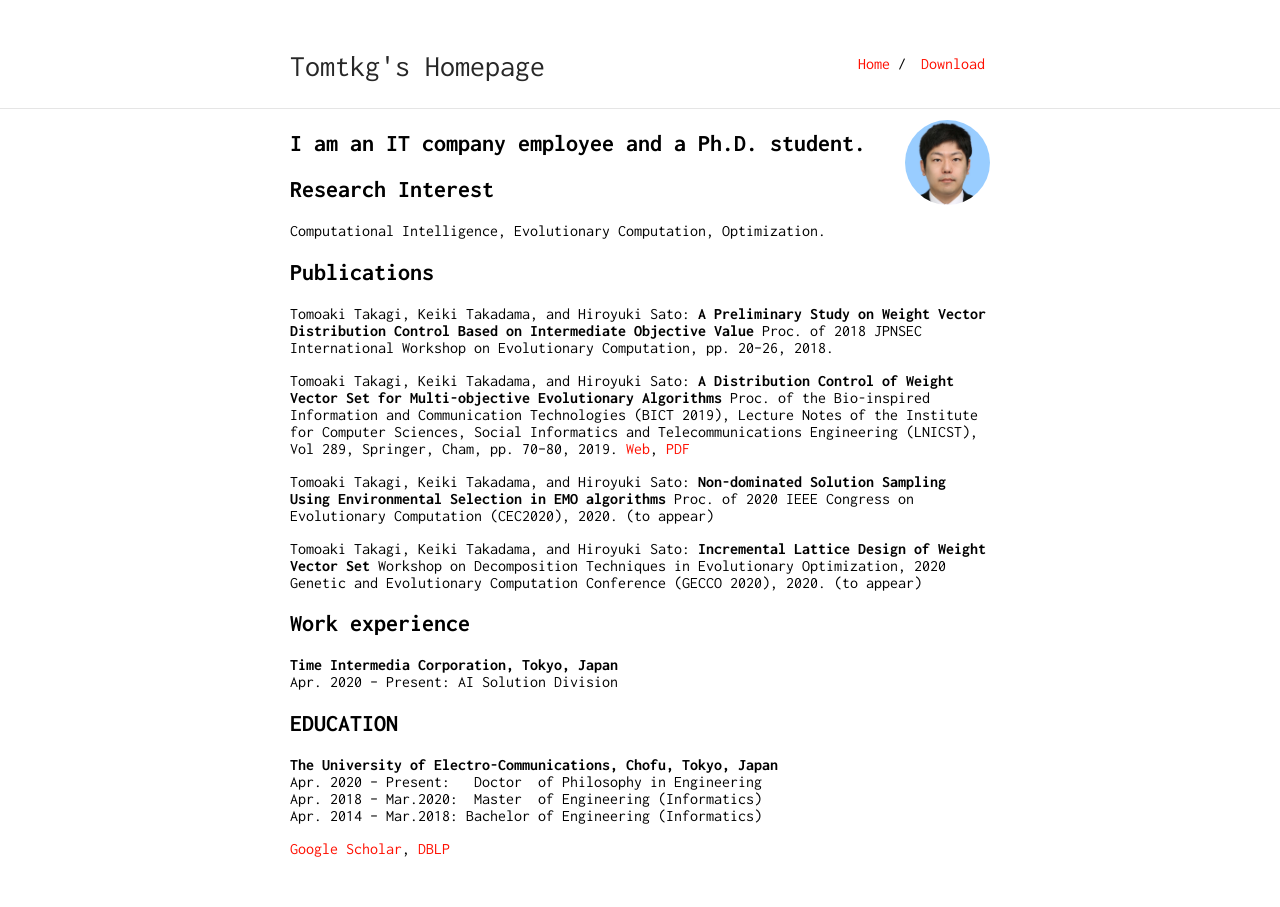
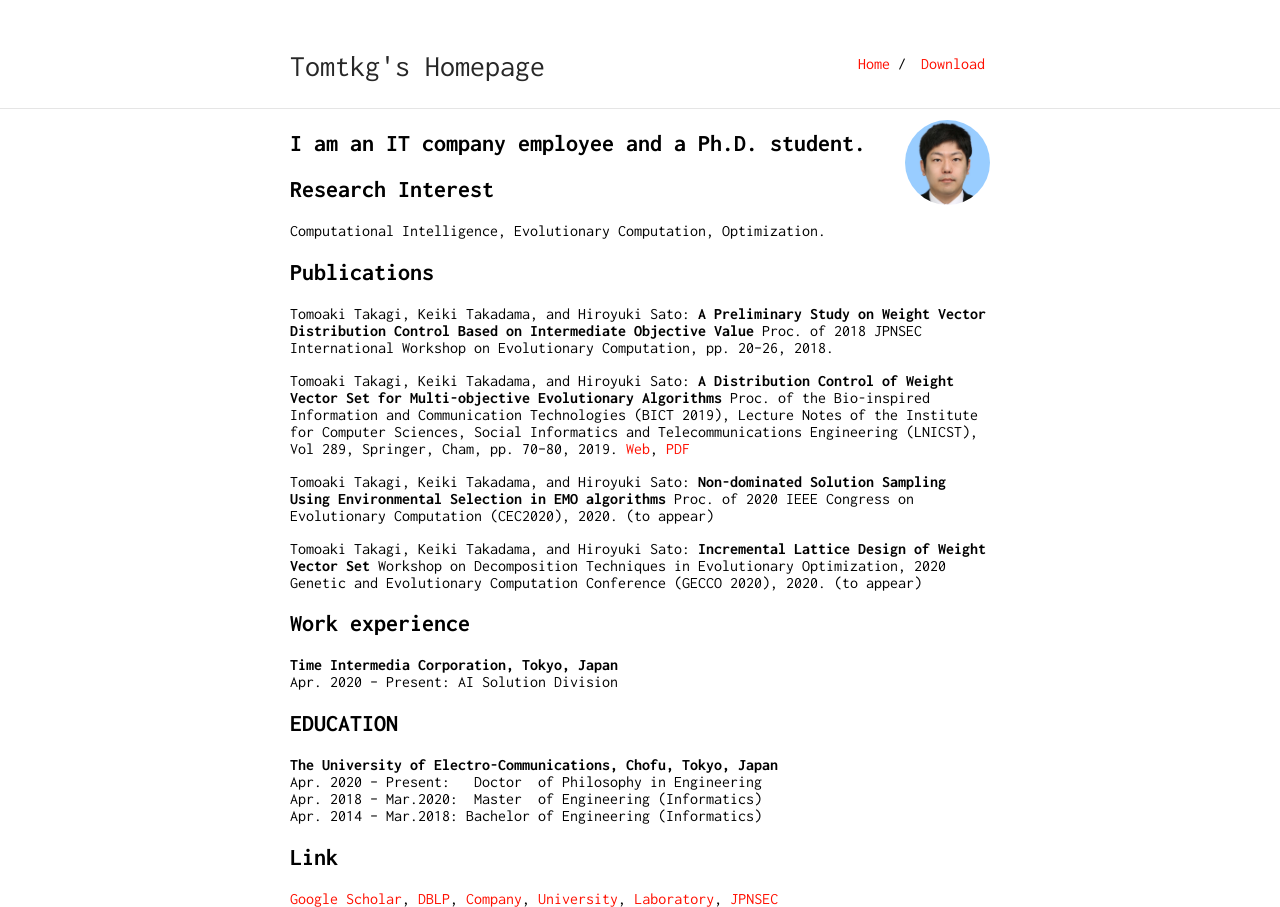
Before and after one commit to tomtkg/tomtkg.github.io, a Jekyll site: the page built from index.md, in a window 1280 px wide. Built offline with Jekyll 4.4.1, drawn with Linux system fonts in a browser that asks for light colours.

Commit message:
Update index.md

```diff
--- a/index.md
+++ b/index.md
@@ -30,4 +30,5 @@ Apr. 2020 – Present: &nbsp;&nbsp;Doctor &nbsp;of Philosophy in Engineering
 Apr. 2018 – Mar.2020: &nbsp;Master &nbsp;of Engineering (Informatics)
 Apr. 2014 – Mar.2018: Bachelor of Engineering (Informatics)
 
-[Google Scholar](https://scholar.google.co.jp/citations?user=jsYC8NMAAAAJ), [DBLP](https://dblp.uni-trier.de/pers/hd/t/Takagi:Tomoaki)
+## Link
+[Google Scholar](https://scholar.google.co.jp/citations?user=jsYC8NMAAAAJ), [DBLP](https://dblp.uni-trier.de/pers/hd/t/Takagi:Tomoaki), [Company](https://www.timedia.co.jp), [University](https://www.uec.ac.jp), [Laboratory](http://hs.hc.uec.ac.jp/index.php?%E9%AB%98%E6%9C%A8%20%E6%99%BA%E7%AB%A0), [JPNSEC](http://www.jpnsec.org/)
```
